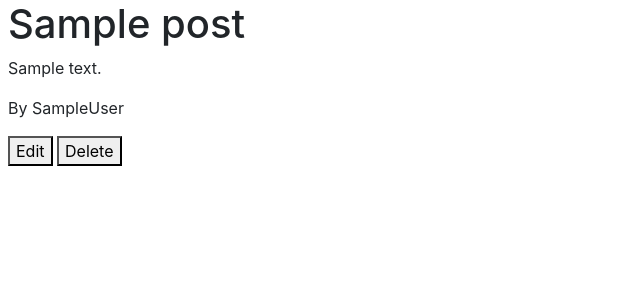
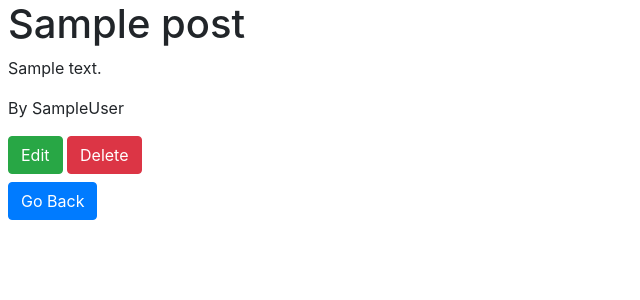
Before and after one commit to Himanshukumar30/flask-blogly-app, a Flask app: page /posts/1 in a window 1280 px wide. Shown: the top 300 px of the page, without its empty margins (0-640 px from the left). Run offline with Flask 3, Linux system fonts and the light colour scheme; tables that the repository leaves empty hold one stand-in row (values such as "Sample post").

```diff
--- a/templates/new_post.html
+++ b/templates/new_post.html
@@ -5,7 +5,7 @@ content %}
 <form method="POST">
     <p> Title: <input type='text', name='title'>{{title}}</input></p>
     <p> Post Content: <input type='text', name='content'>{{content}}</input></p>
-    <button href="/users/{{user.id}}" class="btn btn-danger">Cancel</button>
+    <a href="/users/{{user.id}}" class="btn btn-danger">Cancel</a>
     <button href="/users/{{user.id}}/posts/new" class="btn btn-success">Add</button>
 </form>
 </div>
--- a/templates/post_edit.html
+++ b/templates/post_edit.html
@@ -7,7 +7,7 @@ block content %}
   <input type="text" name="title" value="{{post.title}}" />
   <p>Content:</p>
   <input type="text" name="content" value="{{post.content}}" />
-  <p><button class="m-1">Update</button></p>
+  <p><button class="btn btn-success m-1">Update</button></p>
 </form>
 
 {% endblock %}
--- a/templates/post_list.html
+++ b/templates/post_list.html
@@ -4,7 +4,14 @@ content %}
   <h1>{{post.title}}</h1>
   <p>{{post.content}}</p>
   <p>By {{post.user.first_name}}{{post.user.last_name}}</p>
-  <a href="/posts/{{post.id}}/edit"><button>Edit</button></a>
-  <a href="/posts/{{post.id}}/delete"><button>Delete</button></a>
+  <a href="/posts/{{post.id}}/edit"
+    ><button class="btn btn-success">Edit</button></a
+  >
+  <a href="/posts/{{post.id}}/delete"
+    ><button class="btn btn-danger">Delete</button></a
+  >
 </div>
+<a href="/users/{{post.user.id}}">
+  <button class="btn btn-primary m-2">Go Back</button></a
+>
 {% endblock %}
--- a/templates/user_edit.html
+++ b/templates/user_edit.html
@@ -1,7 +1,7 @@
 {% extends 'base.html' %} {%block title%} Create new user {% endblock %} {%
 block content %}
 
-<form method="POST">
+<form method="POST" class="m-2">
   <label><h1>Edit User {{user.first_name}} {{user.last_name}}</h1></label>
   <p>First Name:</p>
   <input type="text" name="first_name" value="{{user.first_name}}" />
@@ -9,7 +9,7 @@ block content %}
   <input type="text" name="last_name" value="{{user.last_name}}" />
   <p>Image URL</p>
   <input type="text" name="image_url" value="{{user.image_url}}" />
-  <p><button>Update</button></p>
+  <p><button class="btn btn-success mt-2">Update</button></p>
 </form>
 
 {% endblock %}
--- a/templates/user_info.html
+++ b/templates/user_info.html
@@ -15,15 +15,16 @@ content %}
         ><button class="btn btn-info m-2">Add Post</button></a
       >
     </p>
+    {% if user.posts is not none %}
     <i class="m-2">Posts:</i>
+    {% endif %} {% for post in user.posts %}
     <ul>
-      {% for post in user.posts %}
       <li>
         <a href="/posts/{{ post.id}}">{{ post.title }}</a>
         <small>{{ post.created_at }}</small>
       </li>
-      {% endfor %}
     </ul>
+    {% endfor %}
   </div>
   <hr />
   <a href="/"> <button class="btn btn-primary ml-2">Go Back</button></a>
--- a/templates/user_list.html
+++ b/templates/user_list.html
@@ -9,6 +9,6 @@ content %}
 </ul>
 {% endfor %}
 <form action="/users/new">
-  <button>Add User</button>
+  <button class="btn btn-success">Add User</button>
 </form>
 {% endblock content %}
```
